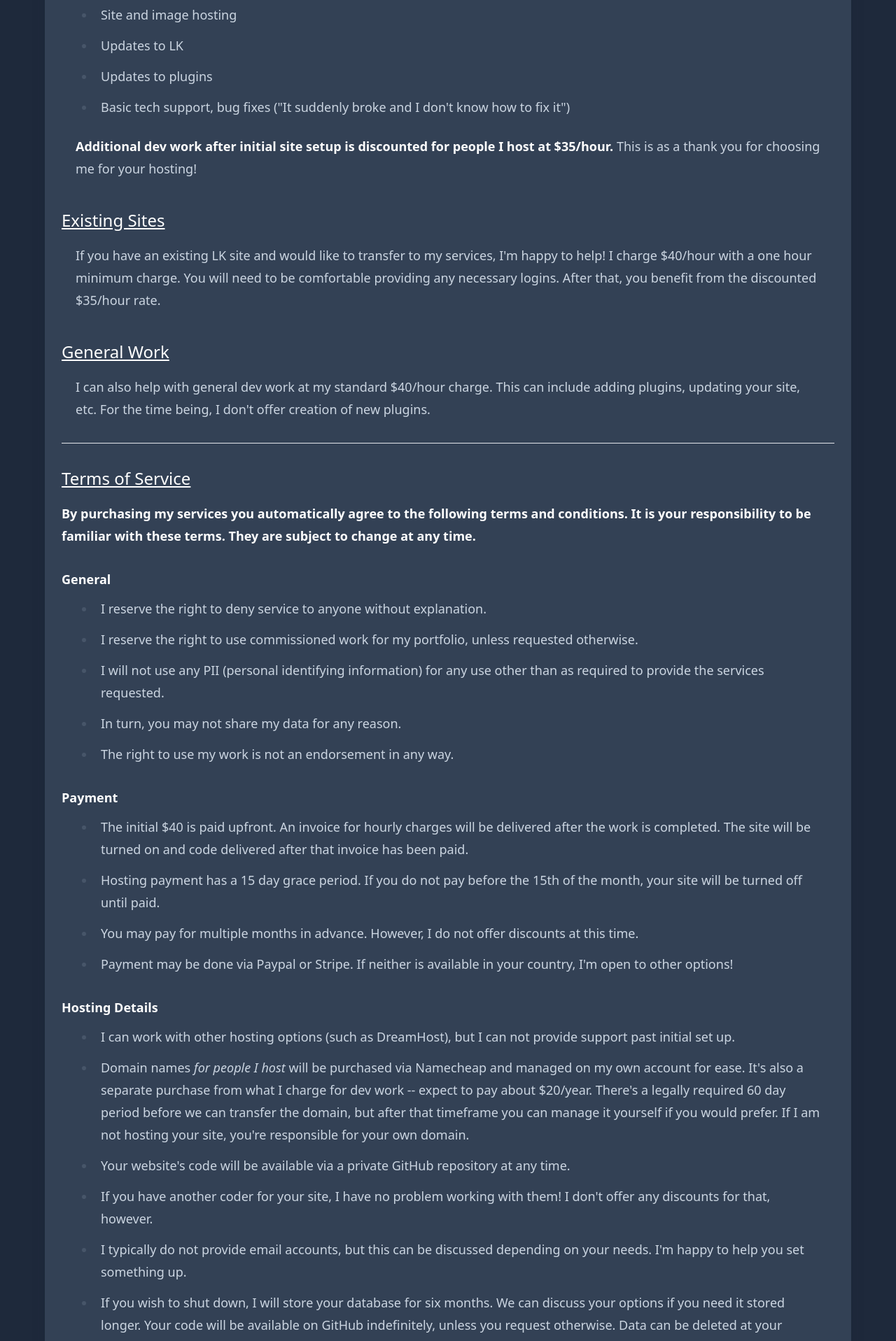
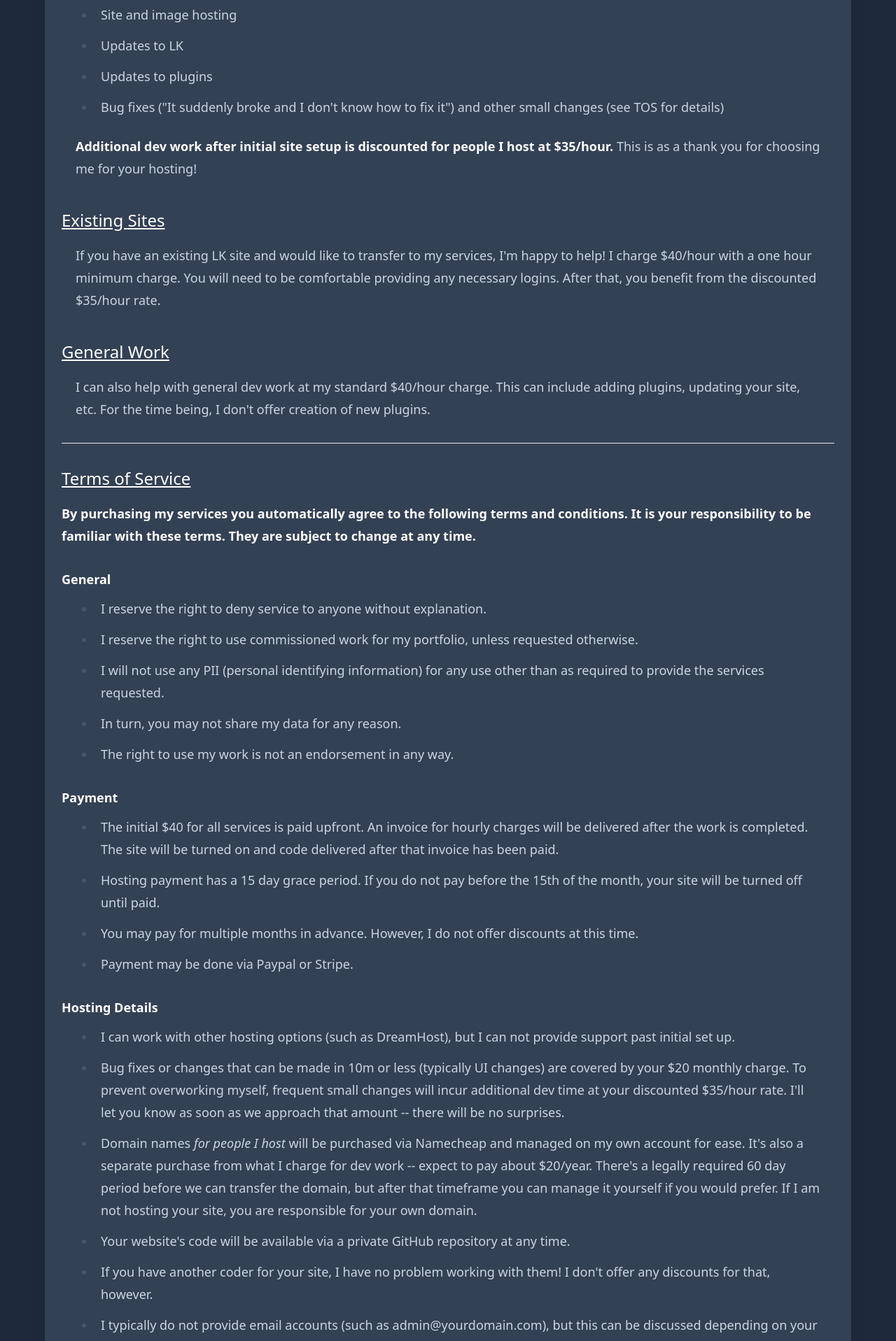
Before and after one commit to perappu/perappu-blog, a Next.js app: page /commission in a window 1280 px wide. Shown: the part 1780-3697 px from the top of the page at 70% size. Built offline with nearby package versions, Linux system fonts and the light colour scheme.

Commit message:
chore: update TOS with what counts under the monthly charge

```diff
--- a/app/commission/page.tsx
+++ b/app/commission/page.tsx
@@ -39,7 +39,7 @@ export default function LorekeeperCommissions() {
                     <li>Site and image hosting</li>
                     <li>Updates to LK</li>
                     <li>Updates to plugins</li>
-                    <li>Basic tech support, bug fixes (&quot;It suddenly broke and I don&apos;t know how to fix it&quot;)</li>
+                    <li>Bug fixes (&quot;It suddenly broke and I don&apos;t know how to fix it&quot;) and other small changes (see TOS for details)</li>
                 </ul>
 
             <p className="mx-5"><strong>Additional dev work after initial site setup is discounted for people I host at $35/hour.</strong> This is as a thank you for choosing me for your hosting!</p>
@@ -65,18 +65,19 @@ export default function LorekeeperCommissions() {
             </ul>
             <h4>Payment</h4>
             <ul className="mx-5">
-                <li>The initial $40 is paid upfront. An invoice for hourly charges will be delivered after the work is completed. The site will be turned on and code delivered after that invoice has been paid.</li>
+                <li>The initial $40 for all services is paid upfront. An invoice for hourly charges will be delivered after the work is completed. The site will be turned on and code delivered after that invoice has been paid.</li>
                 <li>Hosting payment has a 15 day grace period. If you do not pay before the 15th of the month, your site will be turned off until paid.</li>
                 <li>You may pay for multiple months in advance. However, I do not offer discounts at this time.</li>
-                <li>Payment may be done via Paypal or Stripe. If neither is available in your country, I&apos;m open to other options!</li>
+                <li>Payment may be done via Paypal or Stripe.</li>
             </ul>
             <h4>Hosting Details</h4>
             <ul className="mx-5">
                 <li>I can work with other hosting options (such as DreamHost), but I can not provide support past initial set up.</li>
-                <li>Domain names <i>for people I host</i> will be purchased via Namecheap and managed on my own account for ease. It&apos;s also a separate purchase from what I charge for dev work -- expect to pay about $20/year. There&apos;s a legally required 60 day period before we can transfer the domain, but after that timeframe you can manage it yourself if you would prefer. If I am not hosting your site, you&apos;re responsible for your own domain.</li>
+                <li>Bug fixes or changes that can be made in 10m or less (typically UI changes) are covered by your $20 monthly charge. To prevent overworking myself, frequent small changes will incur additional dev time at your discounted $35/hour rate. I'll let you know as soon as we approach that amount -- there will be no surprises.</li>
+                <li>Domain names <i>for people I host</i> will be purchased via Namecheap and managed on my own account for ease. It&apos;s also a separate purchase from what I charge for dev work -- expect to pay about $20/year. There&apos;s a legally required 60 day period before we can transfer the domain, but after that timeframe you can manage it yourself if you would prefer. If I am not hosting your site, you are responsible for your own domain.</li>
                 <li>Your website&apos;s code will be available via a private GitHub repository at any time.</li>
                 <li>If you have another coder for your site, I have no problem working with them! I don&apos;t offer any discounts for that, however.</li>
-                <li>I typically do not provide email accounts, but this can be discussed depending on your needs. I&apos;m happy to help you set something up.</li>
+                <li>I typically do not provide email accounts (such as admin@yourdomain.com), but this can be discussed depending on your needs. I&apos;m happy to help you set something up.</li>
                 <li>If you wish to shut down, I will store your database for six months. We can discuss your options if you need it stored longer. Your code will be available on GitHub indefinitely, unless you request otherwise. Data can be deleted at your request at any time, in compliance with EU law.</li>
                 <li>Your website will be stored on a DigitalOcean suite of services that is managed by me. DigitalOcean is the one legally responsible for the storage of your data, not me.</li>
                 <li>If you decide to move off of my hosting services, I have no problem helping you migrate. I do not offer unpaid support after you migrate to a different host. However, you may hire me for additional dev services at my standard rate.</li>
```
